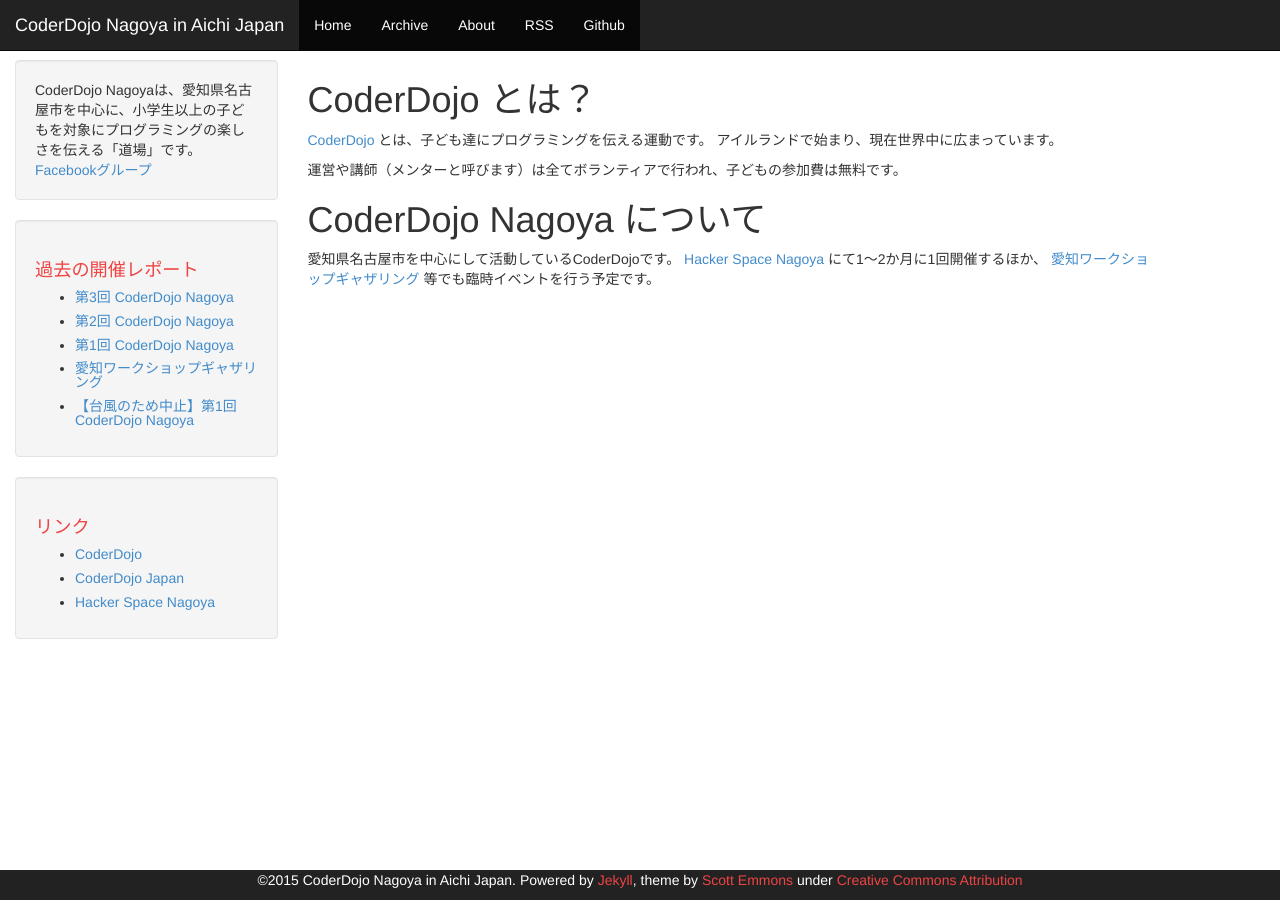
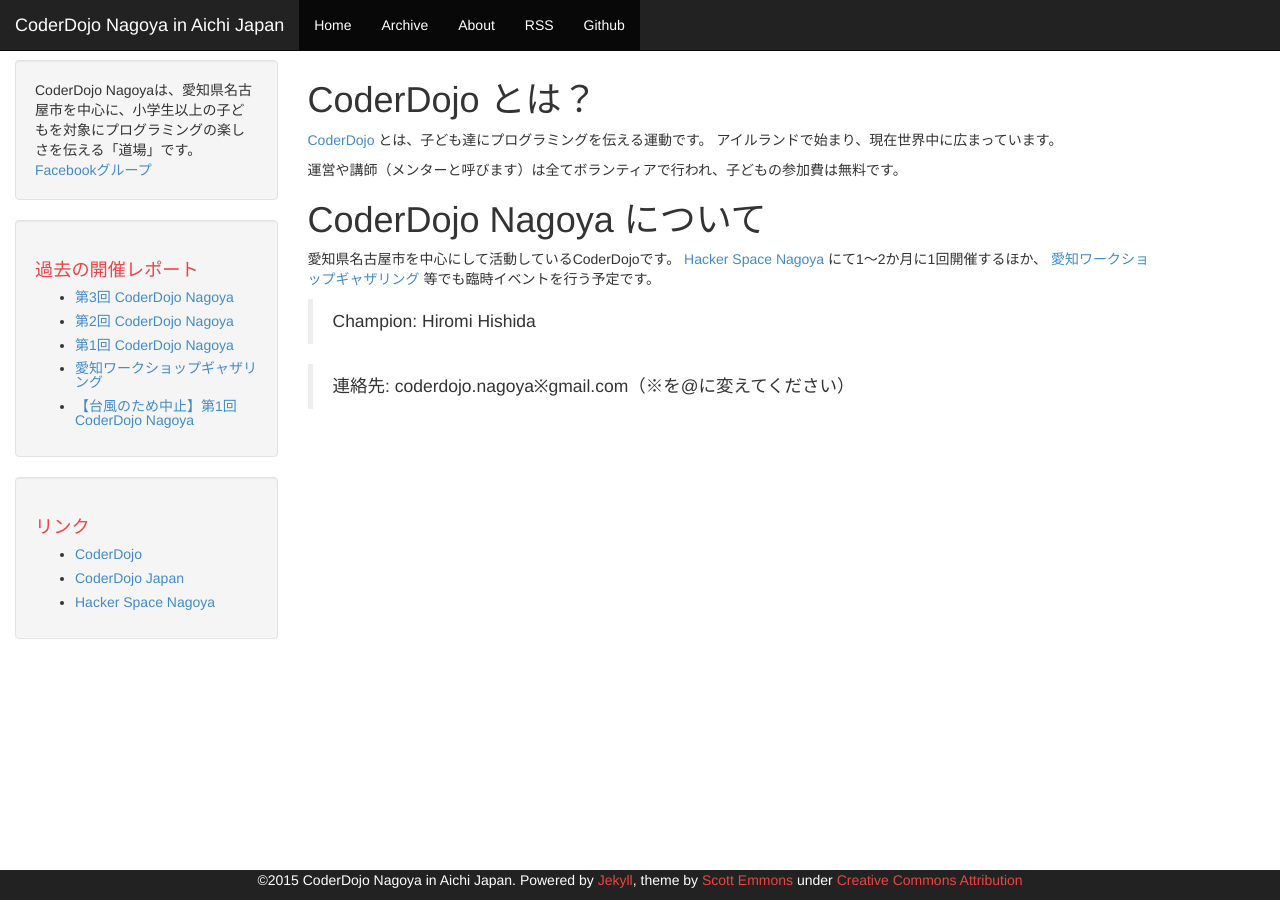
Before and after one commit to coderdojo-nagoya/coderdojo-nagoya.github.io, a Jekyll site: the page built from about.md, in a window 1280 px wide. Built offline with Jekyll 4.4.1, drawn with Linux system fonts in a browser that asks for light colours; Markdown is read by kramdown in place of the engine named in the settings.

Commit message:
連絡先情報追加

```diff
--- a/about.md
+++ b/about.md
@@ -15,3 +15,8 @@
 愛知県名古屋市を中心にして活動しているCoderDojoです。
 [Hacker Space Nagoya](http://hackerspace-nagoya.squarespace.com/) にて1〜2か月に1回開催するほか、
 [愛知ワークショップギャザリング](http://web.sugiyama-u.ac.jp/~kamei/gathering/) 等でも臨時イベントを行う予定です。
+
+
+> Champion: Hiromi Hishida
+
+> 連絡先: coderdojo.nagoya※gmail.com（※を@に変えてください）
```
